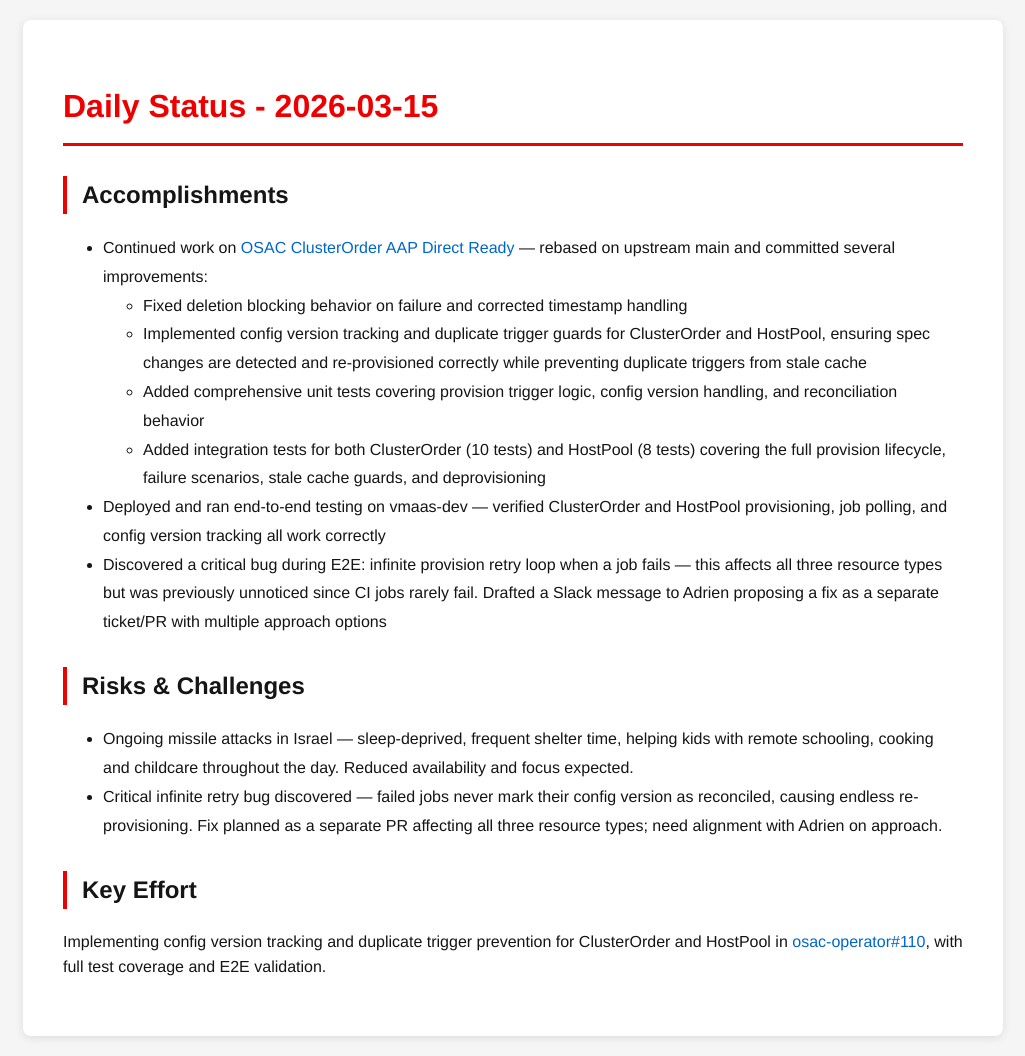
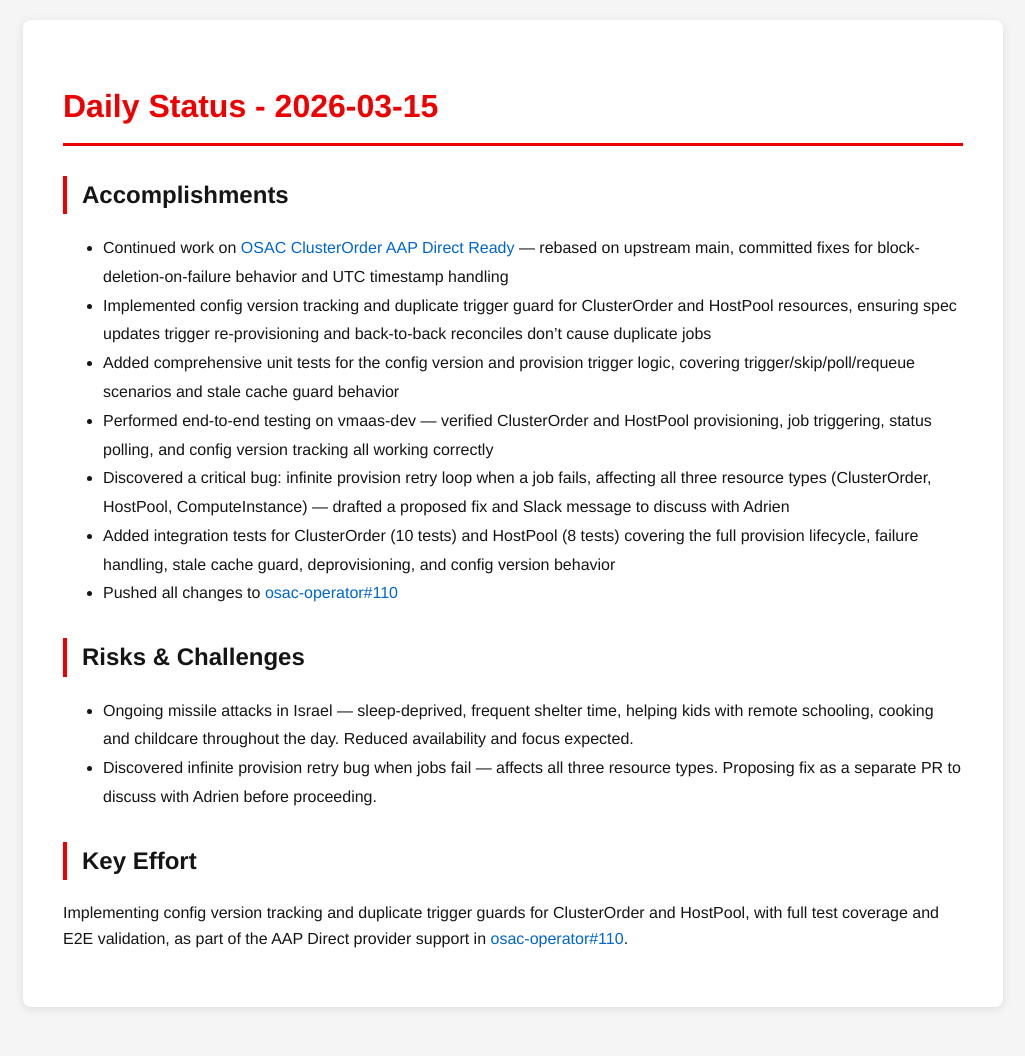
Before and after one commit to tzvatot/daily-status, a Jekyll site: the page built from 2026-03-15.md, in a window 1280 px wide. Shown: the whole page, without its empty margins (127-1152 px from the left). Built offline with Jekyll 4.4.1, drawn with Linux system fonts in a browser that asks for light colours; after the commit the page ends 1027 px from its top, so only the background shows below that.

Commit message:
Daily status update - 2026-03-15

```diff
--- a/2026-03-15.md
+++ b/2026-03-15.md
@@ -7,17 +7,17 @@
 # Daily Status - 2026-03-15
 
 ## Accomplishments
-- Continued work on [OSAC ClusterOrder AAP Direct Ready](https://github.com/osac-project/osac-operator/pull/110) — rebased on upstream main and committed several improvements:
-  - Fixed deletion blocking behavior on failure and corrected timestamp handling
-  - Implemented config version tracking and duplicate trigger guards for ClusterOrder and HostPool, ensuring spec changes are detected and re-provisioned correctly while preventing duplicate triggers from stale cache
-  - Added comprehensive unit tests covering provision trigger logic, config version handling, and reconciliation behavior
-  - Added integration tests for both ClusterOrder (10 tests) and HostPool (8 tests) covering the full provision lifecycle, failure scenarios, stale cache guards, and deprovisioning
-- Deployed and ran end-to-end testing on vmaas-dev — verified ClusterOrder and HostPool provisioning, job polling, and config version tracking all work correctly
-- Discovered a critical bug during E2E: infinite provision retry loop when a job fails — this affects all three resource types but was previously unnoticed since CI jobs rarely fail. Drafted a Slack message to Adrien proposing a fix as a separate ticket/PR with multiple approach options
+- Continued work on [OSAC ClusterOrder AAP Direct Ready](https://github.com/osac-project/osac-operator/pull/110) — rebased on upstream main, committed fixes for block-deletion-on-failure behavior and UTC timestamp handling
+- Implemented config version tracking and duplicate trigger guard for ClusterOrder and HostPool resources, ensuring spec updates trigger re-provisioning and back-to-back reconciles don't cause duplicate jobs
+- Added comprehensive unit tests for the config version and provision trigger logic, covering trigger/skip/poll/requeue scenarios and stale cache guard behavior
+- Performed end-to-end testing on vmaas-dev — verified ClusterOrder and HostPool provisioning, job triggering, status polling, and config version tracking all working correctly
+- Discovered a critical bug: infinite provision retry loop when a job fails, affecting all three resource types (ClusterOrder, HostPool, ComputeInstance) — drafted a proposed fix and Slack message to discuss with Adrien
+- Added integration tests for ClusterOrder (10 tests) and HostPool (8 tests) covering the full provision lifecycle, failure handling, stale cache guard, deprovisioning, and config version behavior
+- Pushed all changes to [osac-operator#110](https://github.com/osac-project/osac-operator/pull/110)
 
 ## Risks & Challenges
 - Ongoing missile attacks in Israel — sleep-deprived, frequent shelter time, helping kids with remote schooling, cooking and childcare throughout the day. Reduced availability and focus expected.
-- Critical infinite retry bug discovered — failed jobs never mark their config version as reconciled, causing endless re-provisioning. Fix planned as a separate PR affecting all three resource types; need alignment with Adrien on approach.
+- Discovered infinite provision retry bug when jobs fail — affects all three resource types. Proposing fix as a separate PR to discuss with Adrien before proceeding.
 
 ## Key Effort
-Implementing config version tracking and duplicate trigger prevention for ClusterOrder and HostPool in [osac-operator#110](https://github.com/osac-project/osac-operator/pull/110), with full test coverage and E2E validation.
+Implementing config version tracking and duplicate trigger guards for ClusterOrder and HostPool, with full test coverage and E2E validation, as part of the AAP Direct provider support in [osac-operator#110](https://github.com/osac-project/osac-operator/pull/110).
```
